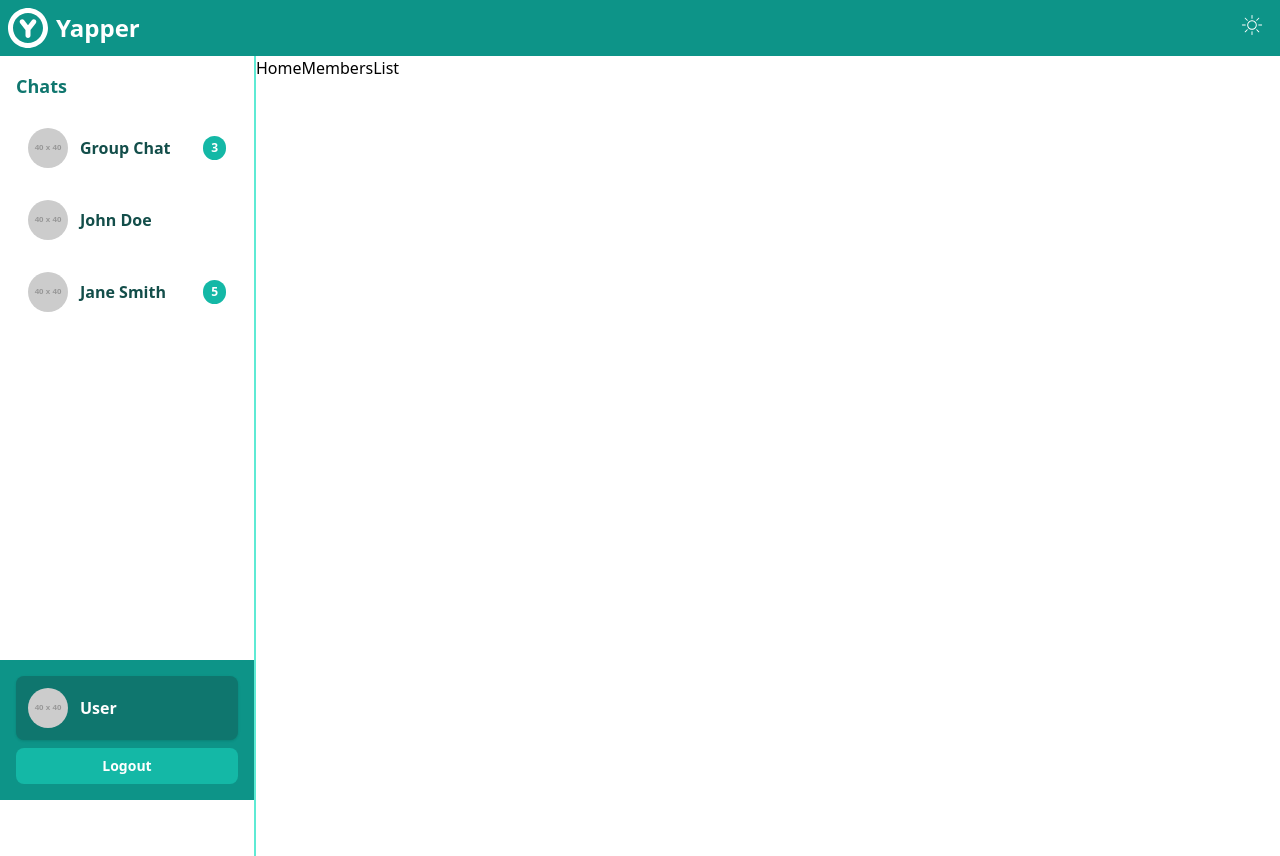
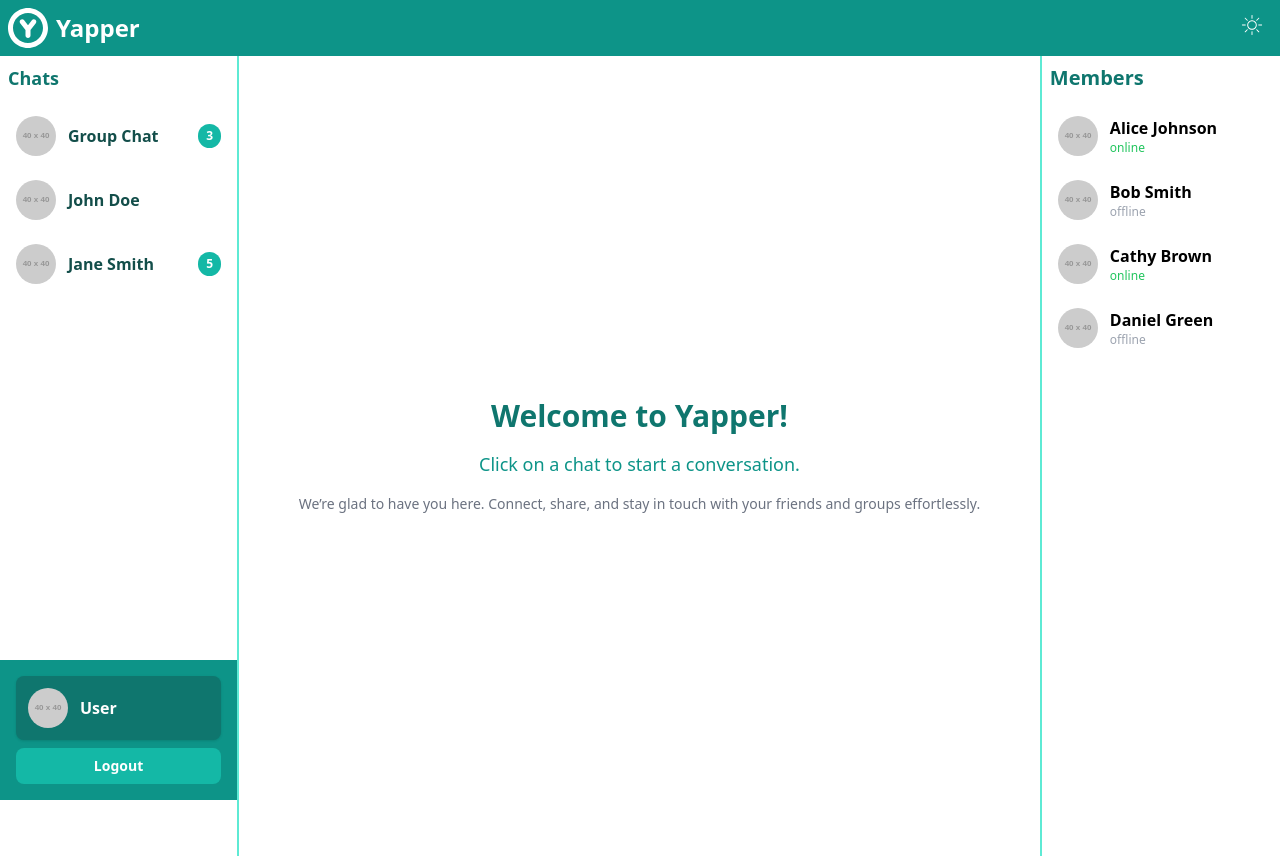
Before and after one commit to Harshil-08/Yapper, a React (Vite) app in the folder client/: page /home in a window 1280 px wide. Built offline with nearby package versions, Linux system fonts and the light colour scheme.

Commit message:
Added: Home

```diff
--- a/client/src/components/layout/AppLayout.jsx
+++ b/client/src/components/layout/AppLayout.jsx
@@ -8,7 +8,7 @@ const AppLayout = ()=> WrappedComponent => {
 		return(
 			<>
 				<Header/>
-				<div className='flex'>
+				<div className='flex h-screen flex-1'>
 					<Sidebar/>
 					<WrappedComponent {...props}/>
 					<MembersList/>
--- a/client/src/components/layout/MembersList.jsx
+++ b/client/src/components/layout/MembersList.jsx
@@ -1,9 +1,30 @@
-import React from 'react'
+import React from 'react';
 
 const MembersList = () => {
+  // Sample member data for demonstration
+  const members = [
+    { id: 1, name: 'Alice Johnson', img: 'https://via.placeholder.com/40', status: 'online' },
+    { id: 2, name: 'Bob Smith', img: 'https://via.placeholder.com/40', status: 'offline' },
+    { id: 3, name: 'Cathy Brown', img: 'https://via.placeholder.com/40', status: 'online' },
+    { id: 4, name: 'Daniel Green', img: 'https://via.placeholder.com/40', status: 'offline' },
+  ];
+
   return (
-    <div>MembersList</div>
-  )
-}
+    <div className="w-64 bg-white border-l-2 border-teal-300 h-full p-2 overflow-y-auto">
+      <h2 className="text-xl font-semibold text-teal-700 mb-4">Members</h2>
+      {members.map(member => (
+        <div key={member.id} className="flex items-center p-2 rounded-lg hover:bg-teal-100 mb-2">
+          <img src={member.img} alt={`${member.name} profile`} className="w-10 h-10 rounded-full mr-3" />
+          <div className="flex-1">
+            <p className="font-semibold">{member.name}</p>
+            <p className={`text-xs ${member.status === 'online' ? 'text-green-500' : 'text-gray-400'}`}>
+              {member.status}
+            </p>
+          </div>
+        </div>
+      ))}
+    </div>
+  );
+};
 
-export default MembersList
+export default MembersList;
--- a/client/src/components/layout/Sidebar.jsx
+++ b/client/src/components/layout/Sidebar.jsx
@@ -9,14 +9,14 @@ const Sidebar = () => {
   ];
 
   return (
-    <div className="flex flex-col h-screen w-64 border-r-2 border-teal-300 bg-white text-teal-900">
+    <div className="flex flex-col h-full w-64 border-r-2 border-teal-300 bg-white text-teal-900">
       {/* Chat List with Scroll */}
-      <div className="flex-1 overflow-y-auto p-4">
+      <div className="flex-1 overflow-y-auto p-2">
         <span className="font-semibold text-teal-700 text-lg mb-4 block">Chats</span>
         {chats.map((chat) => (
           <div
             key={chat.id}
-            className="flex items-center justify-between p-3 mb-2 rounded-lg cursor-pointer hover:bg-teal-100"
+            className="flex items-center justify-between p-2 mb-2 rounded-lg cursor-pointer hover:bg-teal-100"
           >
             <div className="flex items-center">
               <img
--- a/client/src/pages/Chat.jsx
+++ b/client/src/pages/Chat.jsx
@@ -3,7 +3,7 @@ import AppLayout from '../components/layout/AppLayout'
 
 const Chat = () => {
   return (
-    <div className=''>Chat</div>
+    <div>Chat</div>
   )
 }
 
--- a/client/src/pages/Home.jsx
+++ b/client/src/pages/Home.jsx
@@ -1,10 +1,16 @@
-import React from 'react'
-import AppLayout from '../components/layout/AppLayout'
+import React from 'react';
+import AppLayout from '../components/layout/AppLayout';
 
 const Home = () => {
   return (
-    <div>Home</div>
-  )
-}
+    <div className="flex items-center justify-center h-screen text-center p-8 w-2/3">
+      <div className="space-y-4">
+        <h1 className="text-3xl font-bold text-teal-700">Welcome to Yapper!</h1>
+        <p className="text-lg text-teal-600">Click on a chat to start a conversation.</p>
+        <p className="text-sm text-gray-500">We’re glad to have you here. Connect, share, and stay in touch with your friends and groups effortlessly.</p>
+      </div>
+    </div>
+  );
+};
 
 export default AppLayout()(Home);
```
